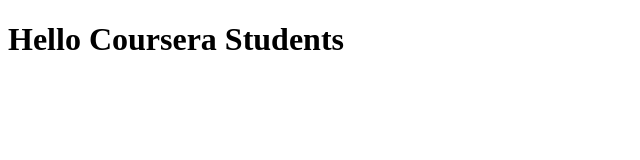
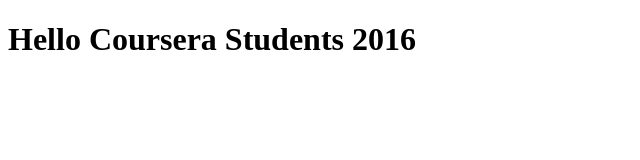
Before and after one commit to thienwin/AngularJS, a plain HTML site: page index.html in a window 1280 px wide. Shown: the whole page, without its empty margins (0-640 px from the left). Drawn offline with Linux system fonts and the light colour scheme.

Commit message:
Next version of web file.

```diff
--- a/index.html
+++ b/index.html
@@ -5,6 +5,6 @@
     <title>Hello Coursera</title>
   </head>
   <body>
-    <h1>Hello Coursera Students</h1>
+    <h1>Hello Coursera Students 2016</h1>
   </body>
 </html>
```
